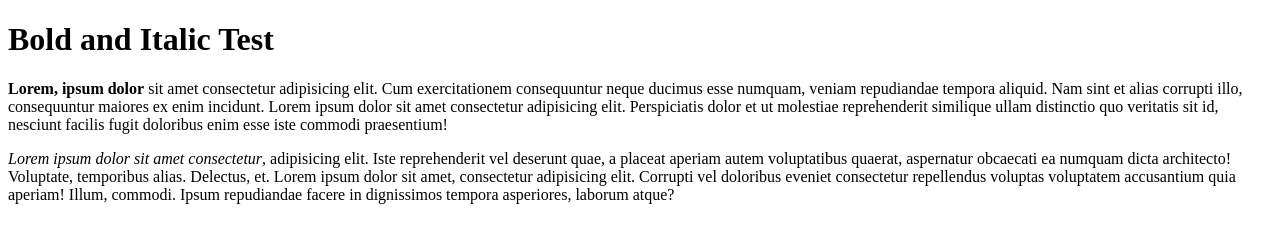
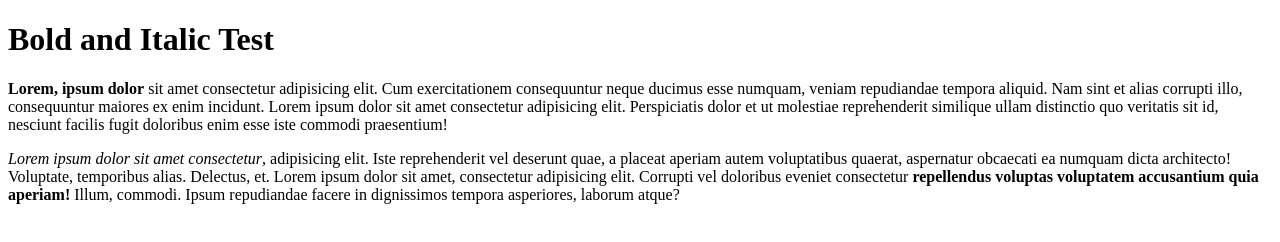
Before and after one commit to InactiveImmortal/html-boilerplate, a plain HTML site: page index.html in a window 1280 px wide. Drawn offline with Linux system fonts and the light colour scheme.

Commit message:
Added some more editing

```diff
--- a/index.html
+++ b/index.html
@@ -26,8 +26,8 @@
         vel deserunt quae, a placeat aperiam autem voluptatibus quaerat, aspernatur
         obcaecati ea numquam dicta architecto! Voluptate, temporibus alias.
         Delectus, et. Lorem ipsum dolor sit amet, consectetur adipisicing elit.
-        Corrupti vel doloribus eveniet consectetur repellendus voluptas voluptatem
-        accusantium quia aperiam! Illum, commodi. Ipsum repudiandae facere in
+        Corrupti vel doloribus eveniet consectetur <strong>repellendus voluptas voluptatem
+        accusantium quia aperiam!</strong> Illum, commodi. Ipsum repudiandae facere in
         dignissimos tempora asperiores, laborum atque?
     </p>
 
```
